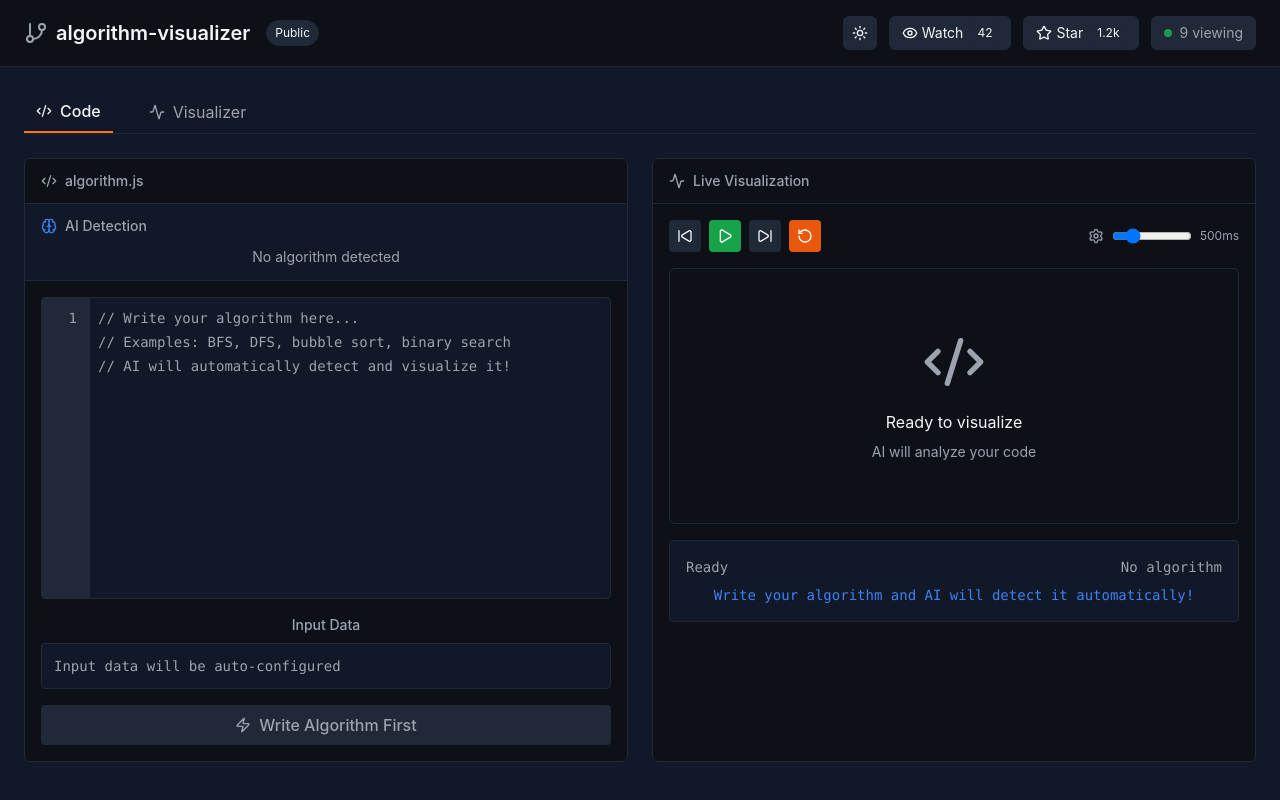
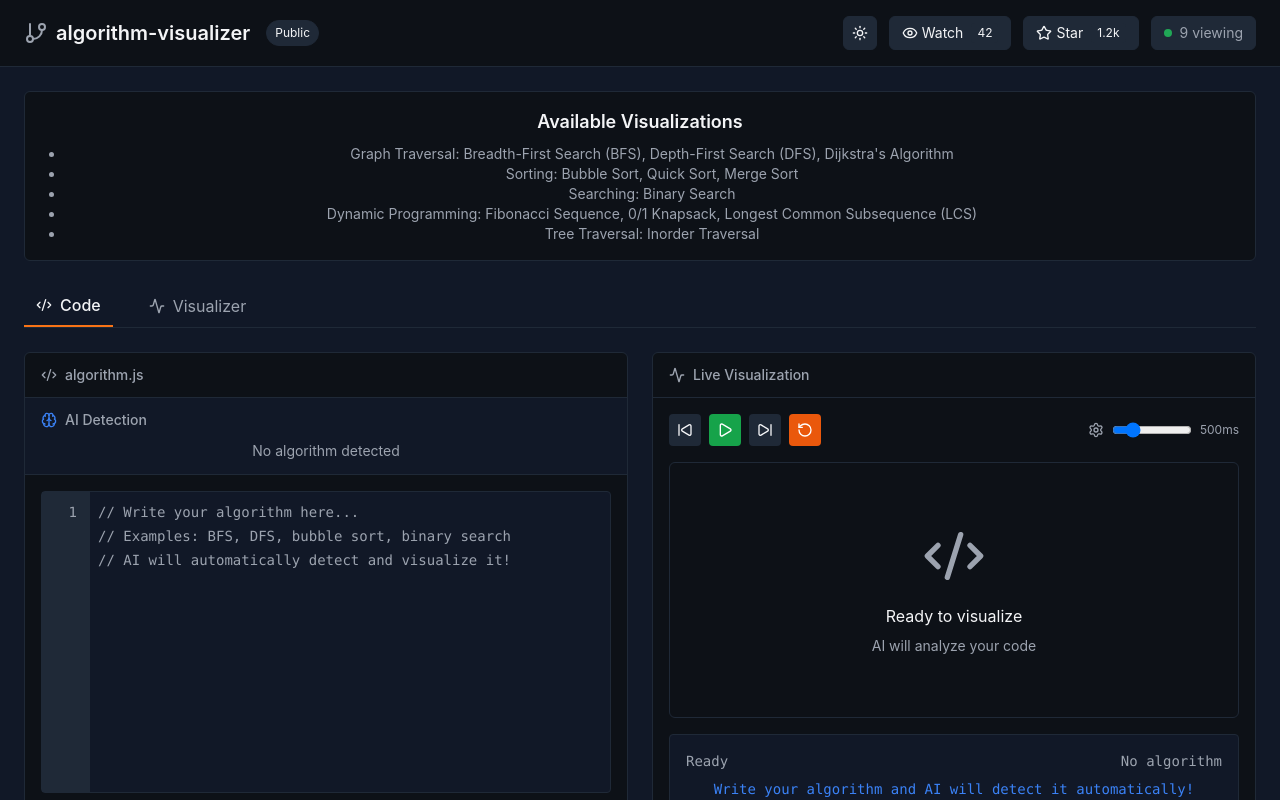
Before and after one commit to Harmless04/algo-juice, a React (Create React App) app: page / in a window 1280 px wide. Shown: the top 800 px of the page. Built offline with nearby package versions, Linux system fonts and the light colour scheme.

Commit message:
example algos

```diff
--- a/src/components/AlgorithmVisualizer.js
+++ b/src/components/AlgorithmVisualizer.js
@@ -1719,6 +1719,17 @@ Code: ${codeText}`;
       </header>
 
       <div className="container mx-auto p-6">
+        {/* Visualization Types Info */}
+        <div className={`mb-6 ${theme.card} rounded-md border ${theme.border} p-4`}>
+          <h2 className="text-lg font-semibold mb-2">Available Visualizations</h2>
+          <ul className={`list-disc pl-6 text-sm ${theme.textMuted}`}>
+            <li>Graph Traversal: Breadth-First Search (BFS), Depth-First Search (DFS), Dijkstra's Algorithm</li>
+            <li>Sorting: Bubble Sort, Quick Sort, Merge Sort</li>
+            <li>Searching: Binary Search</li>
+            <li>Dynamic Programming: Fibonacci Sequence, 0/1 Knapsack, Longest Common Subsequence (LCS)</li>
+            <li>Tree Traversal: Inorder Traversal</li>
+          </ul>
+        </div>
         {/* Navigation */}
         <div className={`border-b ${theme.border} mb-6`}>
           <nav className="flex gap-6">
```
